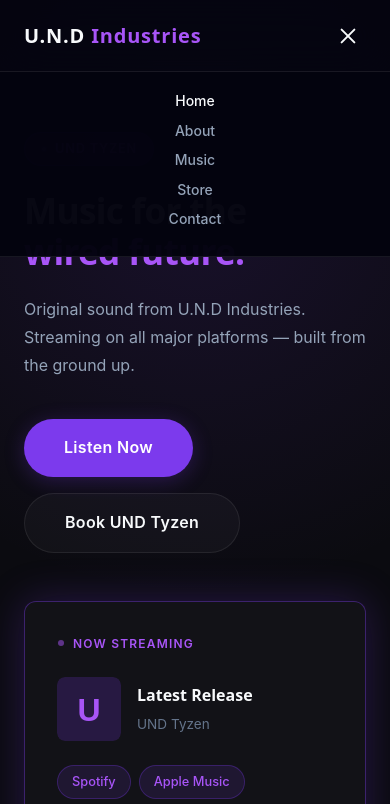
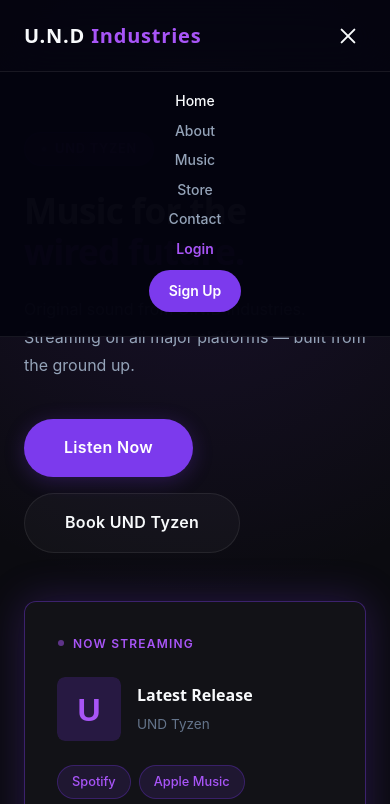
Before and after one commit to UniversalNetworkDevelopment/und-industries-website, a plain HTML site: page docs/index.html in a window 390 px wide. Both pictures are taken after a click on the button "Toggle navigation". Shown: the top 804 px of the page. Drawn offline with nearby package versions, Linux system fonts and the light colour scheme; no server answers.

Commit message:
fix(mobile): make Login/Sign Up reachable on phones
Mobile nav hid the Login CTA and the hamburger menu only contained
the page links — no way to log in or sign up on a phone. Also no
Sign Up anywhere in the nav even on desktop.

- Add Login + Sign Up items inside the mobile hamburger menu (all 11 pages)
- Add a Sign Up button next to Login in the desktop nav
- Style the mobile Sign Up as a clear pill button

```diff
--- a/docs/assets/css/styles.css
+++ b/docs/assets/css/styles.css
@@ -171,6 +171,9 @@
 .nav-links a.active::after { width: 100%; }
 
 .nav-cta { display: flex; align-items: center; gap: 12px; }
+
+/* Login/Sign Up links live in the mobile menu only — hidden on desktop */
+.nav-mobile-auth { display: none; }
 
 /* Hamburger */
 .nav-hamburger {
@@ -819,6 +822,26 @@
   .nav-links.mobile-open a        { padding: 12px 24px; border-radius: 0; }
   .nav-links.mobile-open a::after { display: none; }
 
+  /* Login / Sign Up appear inside the mobile menu */
+  .nav-links.mobile-open .nav-mobile-auth { display: block; }
+  .nav-links.mobile-open .nav-mobile-auth:first-of-type {
+    margin-top: 8px;
+    border-top: 1px solid var(--border);
+    padding-top: 12px;
+  }
+  .nav-links.mobile-open .nav-mobile-auth a {
+    font-weight: 600;
+    color: var(--accent-light);
+  }
+  .nav-links.mobile-open .nav-mobile-auth:last-of-type a {
+    display: inline-block;
+    margin: 4px 24px 0;
+    padding: 10px 20px;
+    background: var(--accent);
+    color: #fff;
+    border-radius: var(--radius-full);
+  }
+
   .hero-actions     { flex-direction: column; align-items: flex-start; }
   .pillars-grid     { grid-template-columns: 1fr; }
   .contact-grid     { grid-template-columns: 1fr; }
--- a/docs/index.html
+++ b/docs/index.html
@@ -46,9 +46,12 @@
         <li><a href="music.html">Music</a></li>
         <li><a href="store.html">Store</a></li>
         <li><a href="contact.html">Contact</a></li>
+        <li class="nav-mobile-auth"><a href="login.html">Login</a></li>
+        <li class="nav-mobile-auth"><a href="register.html">Sign Up</a></li>
       </ul>
       <div class="nav-cta">
         <a href="login.html" class="btn btn-outline btn-sm">Login</a>
+        <a href="register.html" class="btn btn-primary btn-sm">Sign Up</a>
       </div>
       <button class="nav-hamburger" id="nav-hamburger" aria-label="Toggle navigation" aria-expanded="false" type="button">
         <span class="hamburger-line"></span>
```
Also changed, not shown: docs/about.html (+3 -0 lines), docs/contact.html (+3 -0 lines), docs/cookie.html (+3 -0 lines), docs/copyright.html (+3 -0 lines), docs/dmca.html (+3 -0 lines), docs/music.html (+3 -0 lines), docs/privacy.html (+3 -0 lines), docs/security.html (+3 -0 lines), docs/store.html (+3 -0 lines), docs/terms.html (+3 -0 lines).
